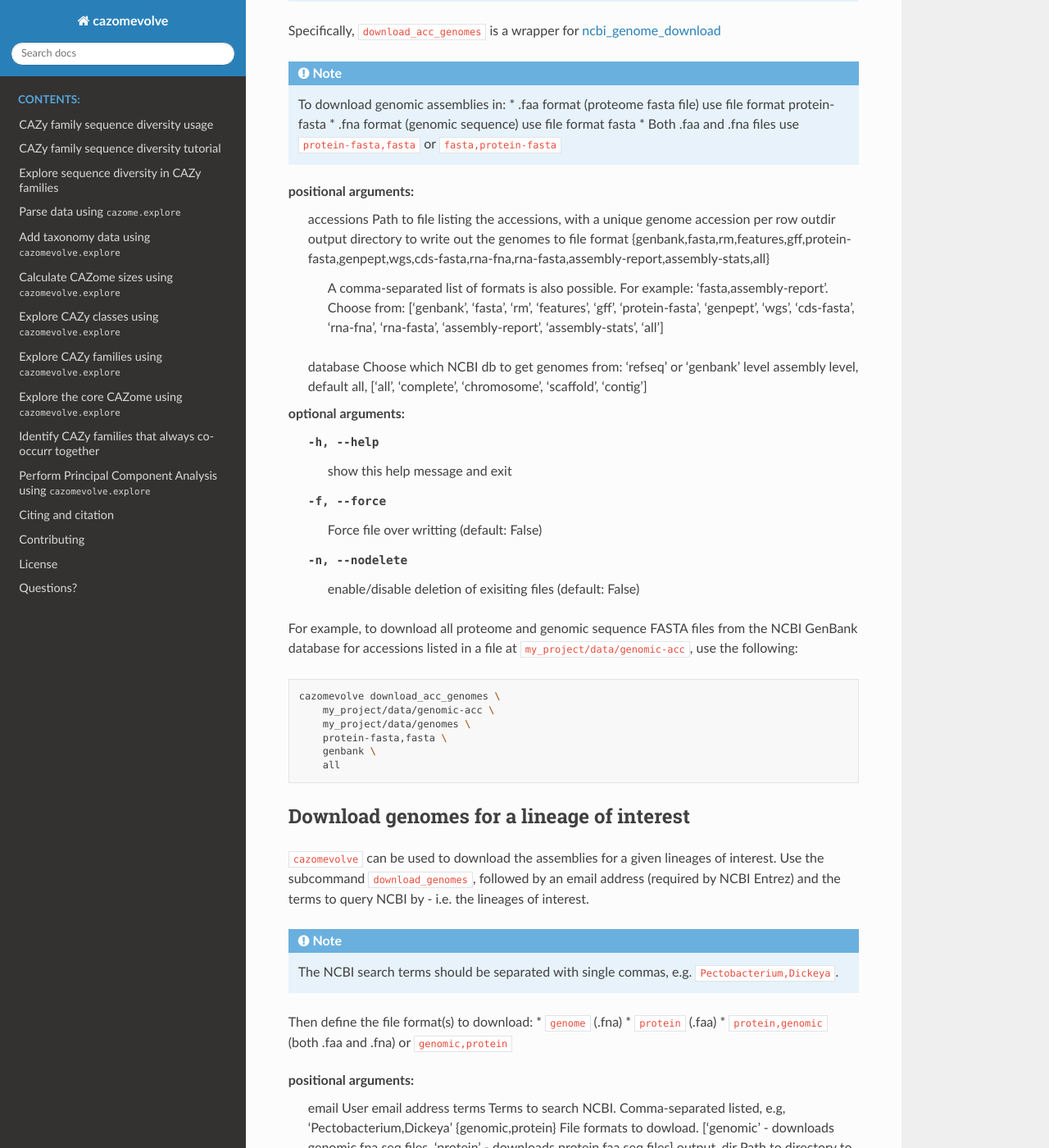
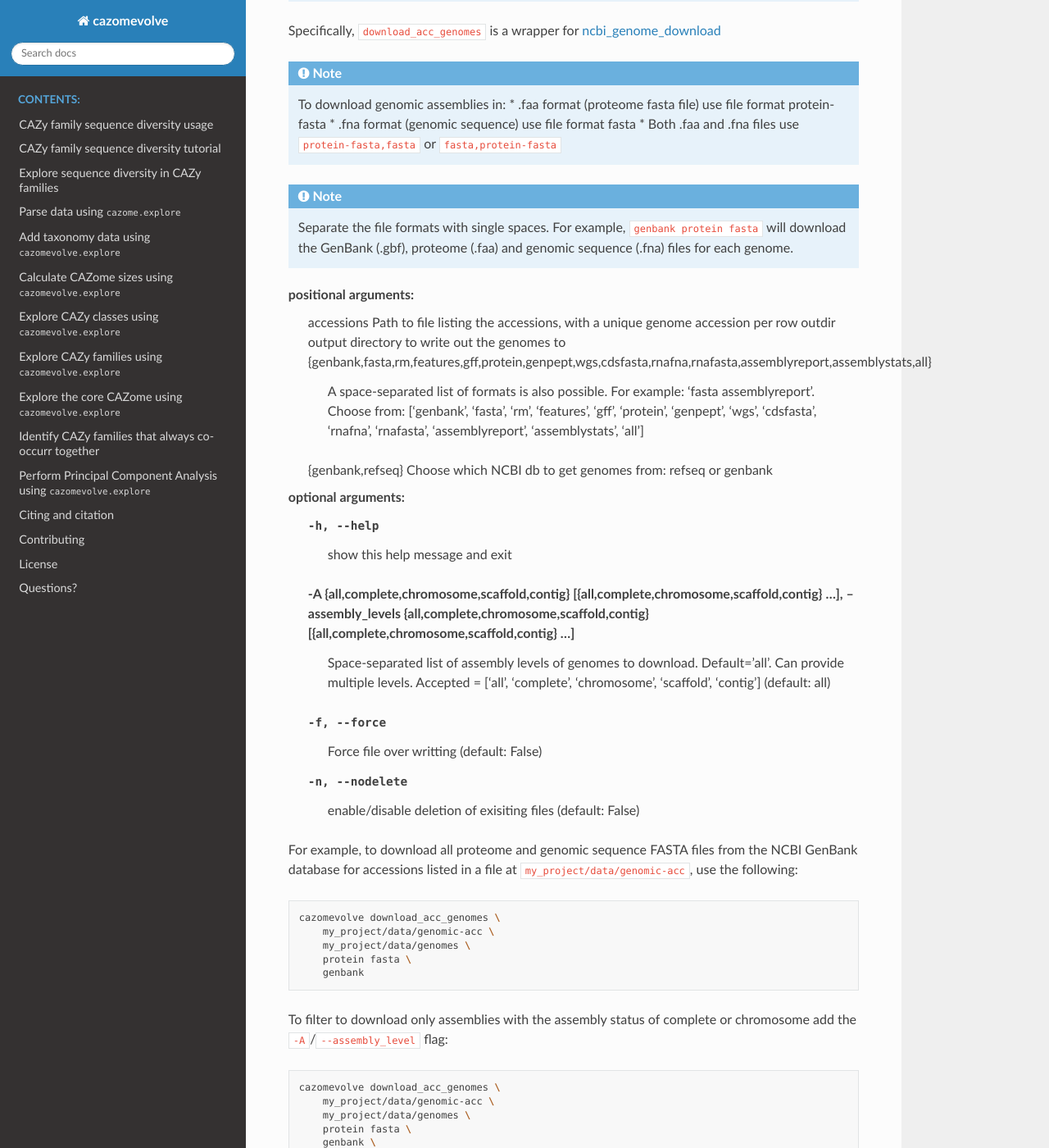
Before and after one commit to HobnobMancer/cazomevolve, a Sphinx documentation site: the page built from docs/source/genomes/dlgenomes.rst, in a window 1280 px wide and 1400 px high, scrolled down 1031 px. Shown: the whole window at 82% size. Built offline with Sphinx 7.4.7 and the Read the Docs theme 2.0.0, drawn with Linux system fonts in a browser that asks for light colours.

Commit message:
make assem levels opt

```diff
--- a/docs/source/genomes/dlgenomes.rst
+++ b/docs/source/genomes/dlgenomes.rst
@@ -50,20 +50,24 @@ Specifically, ``download_acc_genomes`` is a wrapper for `ncbi_genome_download <h
     * .fna format (genomic sequence) use file format fasta
     * Both .faa and .fna files use ``protein-fasta,fasta`` or ``fasta,protein-fasta``
 
+.. note::
+  Separate the file formats with single spaces. For example, ``genbank protein fasta`` will download
+  the GenBank (.gbf), proteome (.faa) and genomic sequence (.fna) files for each genome.
+
 positional arguments:
   accessions            Path to file listing the accessions, with a unique genome accession per row
   outdir                output directory to write out the genomes to
-  file format           {genbank,fasta,rm,features,gff,protein-fasta,genpept,wgs,cds-fasta,rna-fna,rna-fasta,assembly-report,assembly-stats,all}
-                        A comma-separated list of formats is also possible. For example: 'fasta,assembly-report'. Choose from: ['genbank', 'fasta', 'rm', 'features', 'gff', 'protein-fasta', 'genpept', 'wgs', 'cds-fasta',
-                        'rna-fna', 'rna-fasta', 'assembly-report', 'assembly-stats', 'all']
-  database              Choose which NCBI db to get genomes from: 'refseq' or 'genbank'
-  level                 assembly level, default all, ['all', 'complete', 'chromosome', 'scaffold', 'contig']
+  {genbank,fasta,rm,features,gff,protein,genpept,wgs,cdsfasta,rnafna,rnafasta,assemblyreport,assemblystats,all}
+                        A space-separated list of formats is also possible. For example: 'fasta assemblyreport'. Choose from: ['genbank', 'fasta', 'rm', 'features', 'gff', 'protein', 'genpept', 'wgs', 'cdsfasta', 'rnafna', 'rnafasta', 'assemblyreport',
+                        'assemblystats', 'all']
+  {genbank,refseq}      Choose which NCBI db to get genomes from: refseq or genbank
 
 optional arguments:
   -h, --help            show this help message and exit
+  -A {all,complete,chromosome,scaffold,contig} [{all,complete,chromosome,scaffold,contig} ...], --assembly_levels {all,complete,chromosome,scaffold,contig} [{all,complete,chromosome,scaffold,contig} ...]
+                        Space-separated list of assembly levels of genomes to download. Default='all'. Can provide multiple levels. Accepted = ['all', 'complete', 'chromosome', 'scaffold', 'contig'] (default: all)
   -f, --force           Force file over writting (default: False)
   -n, --nodelete        enable/disable deletion of exisiting files (default: False)
-
 
 For example, to download all proteome and genomic sequence FASTA files from the NCBI GenBank database for accessions listed in a file
 at ``my_project/data/genomic-acc``, use the following:
@@ -73,9 +77,19 @@ at ``my_project/data/genomic-acc``, use the following:
     cazomevolve download_acc_genomes \
         my_project/data/genomic-acc \
         my_project/data/genomes \
-        protein-fasta,fasta \
+        protein fasta \
+        genbank
+
+To filter to download only assemblies with the assembly status of complete or chromosome add the ``-A``/``--assembly_level`` flag:
+
+.. code-block:: bash
+
+    cazomevolve download_acc_genomes \
+        my_project/data/genomic-acc \
+        my_project/data/genomes \
+        protein fasta \
         genbank \
-        all
+        -A complete chromosome
 
 ------------------------------------------
 Download genomes for a lineage of interest
```
Also changed, not shown: 1 other file.
